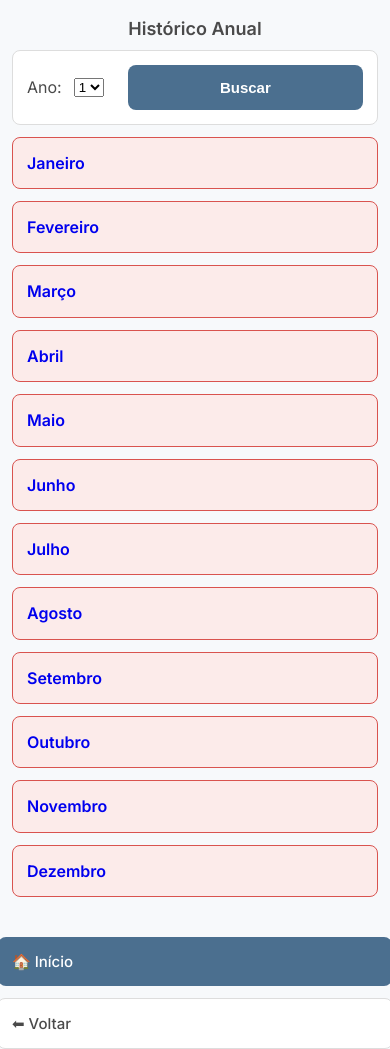
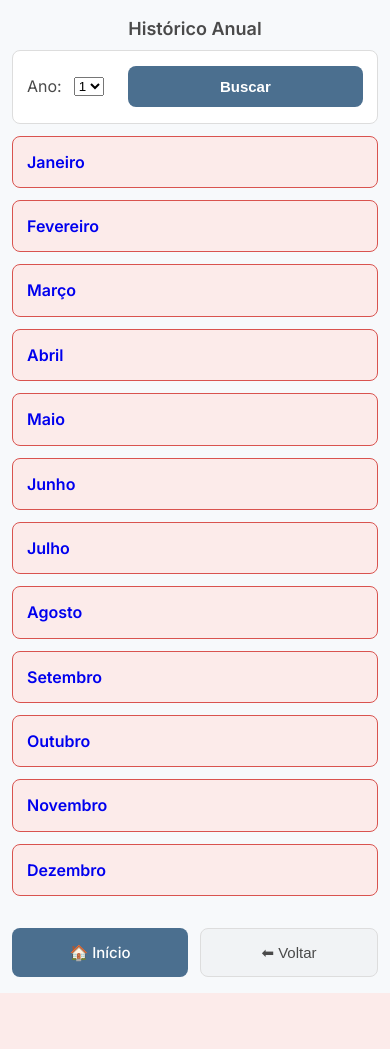
Before and after one commit to drizaogythub97/Org-Fiscal, a PHP site: page /historico.php in a window 390 px wide. Shown: the part 118-1167 px from the top of the page. After the commit the page ends 1111 px from the top, so only its background shows below. Run offline with PHP 8.4, Linux system fonts and the light colour scheme; tables that the repository leaves empty hold one stand-in row (values such as "Sample post").

Commit message:
novos arquivos

```diff
--- a/assets/css/main.css
+++ b/assets/css/main.css
@@ -64,7 +64,6 @@ body {
 .progresso {
   margin-bottom: 16px;
   font-size: 14px;
-  color: var(--cinza-texto);
 }
 
 /* =====================================================
@@ -90,7 +89,7 @@ body {
   align-items: center;
   width: 100%;
   gap: 12px;
-  min-height: 44px; /* área de toque confortável */
+  min-height: 44px;
 }
 
 .checklist-left {
@@ -136,9 +135,9 @@ body {
   text-decoration: line-through;
 }
 
-/* =========================================*
-
-/* ===== BOTÃO PRINCIPAL ===== */
+/* =====================================================
+   BOTÃO PRINCIPAL
+===================================================== */
 
 .btn-principal {
   width: 100%;
@@ -152,36 +151,30 @@ body {
   cursor: pointer;
 }
 
-.btn-principal:hover {
-  background-color: var(--azul-secundario);
-}
-
 /* =====================================================
    NAVEGAÇÃO INFERIOR (INÍCIO / VOLTAR)
 ===================================================== */
 
 .nav-bottom {
-  width: 100%;
   display: flex;
-  justify-content: space-between;
-  align-items: center;
-  margin-top: 40px;
+  gap: 12px;
+  margin-top: 32px;
 }
 
 .btn-inicio,
 .btn-voltar {
-  all: unset; /* <<< neutraliza reset.css */
-  display: inline-flex;
+  flex: 1;
+  display: flex;
   align-items: center;
-  gap: 6px;
-  padding: 10px 14px;
-  font-size: 14px;
+  justify-content: center;
+  padding: 14px;
+  font-size: 15px;
   font-weight: 500;
   border-radius: var(--raio-borda);
   cursor: pointer;
-  white-space: nowrap;
+  text-decoration: none;
+  border: none;
 }
-
 
 /* Início */
 .btn-inicio {
@@ -189,24 +182,21 @@ body {
   color: #ffffff;
 }
 
-.btn-inicio:hover {
-  background-color: var(--azul-secundario);
-}
-
 /* Voltar */
 .btn-voltar {
-  background-color: #ffffff;
+  background-color: #f1f3f5;
   color: var(--cinza-texto);
   border: 1px solid var(--cinza-borda);
 }
 
-.btn-voltar:hover {
-  background-color: var(--cinza-fundo);
+/* Feedback toque */
+.btn-inicio:active,
+.btn-voltar:active {
+  opacity: 0.85;
 }
 
-
 /* =====================================================
-   HISTÓRICO ANUAL — STATUS DOS MESES
+   HISTÓRICO — STATUS DOS MESES
 ===================================================== */
 
 .mes-ok {
@@ -222,12 +212,6 @@ body {
 .mes-atraso {
   background-color: #fcebea;
   border-color: #d9534f;
-}
-
-.mes-ok strong,
-.mes-atencao strong,
-.mes-atraso strong {
-  font-size: 16px;
 }
 
 /* =====================================================
@@ -253,9 +237,6 @@ body {
     font-size: 18px;
     text-align: center;
   }
-}
-
-@media (max-width: 768px) {
 
   .checklist-item {
     flex-direction: column;
@@ -272,32 +253,15 @@ body {
   }
 }
 
-@media (max-width: 768px) {
+/* =====================================================
+   SAFE AREA — ANDROID / MOBILE
+===================================================== */
 
-  .btn-principal,
-  .btn-inicio,
-  .btn-voltar {
-    width: 100%;
-    text-align: center;
-    padding: 14px;
-    font-size: 15px;
-  }
-
-  .nav-bottom {
-    flex-direction: column;
-    gap: 12px;
-  }
+body {
+  padding-top: env(safe-area-inset-top);
+  padding-bottom: env(safe-area-inset-bottom);
 }
 
-@media (max-width: 768px) {
-
-  .card.mes-ok,
-  .card.mes-atencao,
-  .card.mes-atraso {
-    font-size: 15px;
-  }
-
-  .card strong {
-    font-size: 16px;
-  }
+.nav-bottom {
+  padding-bottom: calc(16px + env(safe-area-inset-bottom));
 }
```
Also changed, not shown: Screenshots Mobile/apk home.jpeg (added), Screenshots Mobile/guia apk.jpeg (added), assets/img/icon-mobile.png (added), 1 other file.
